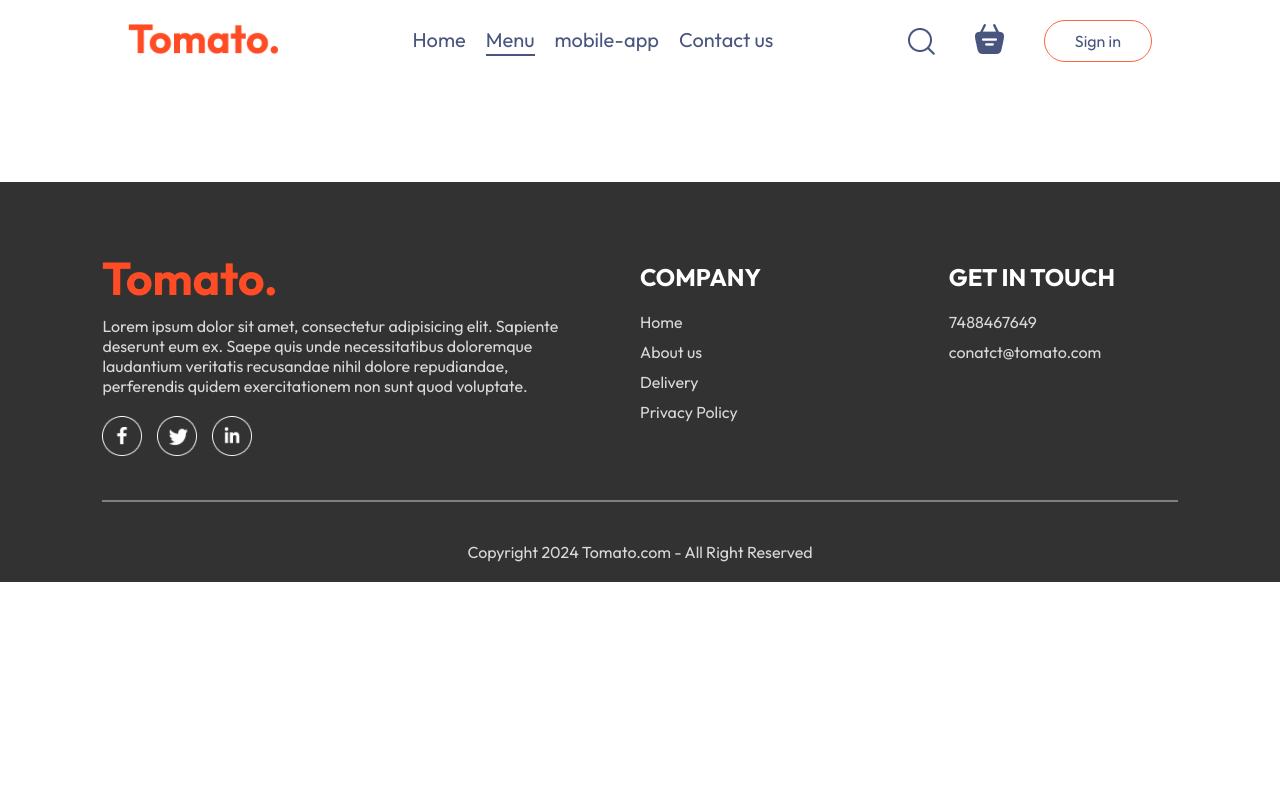
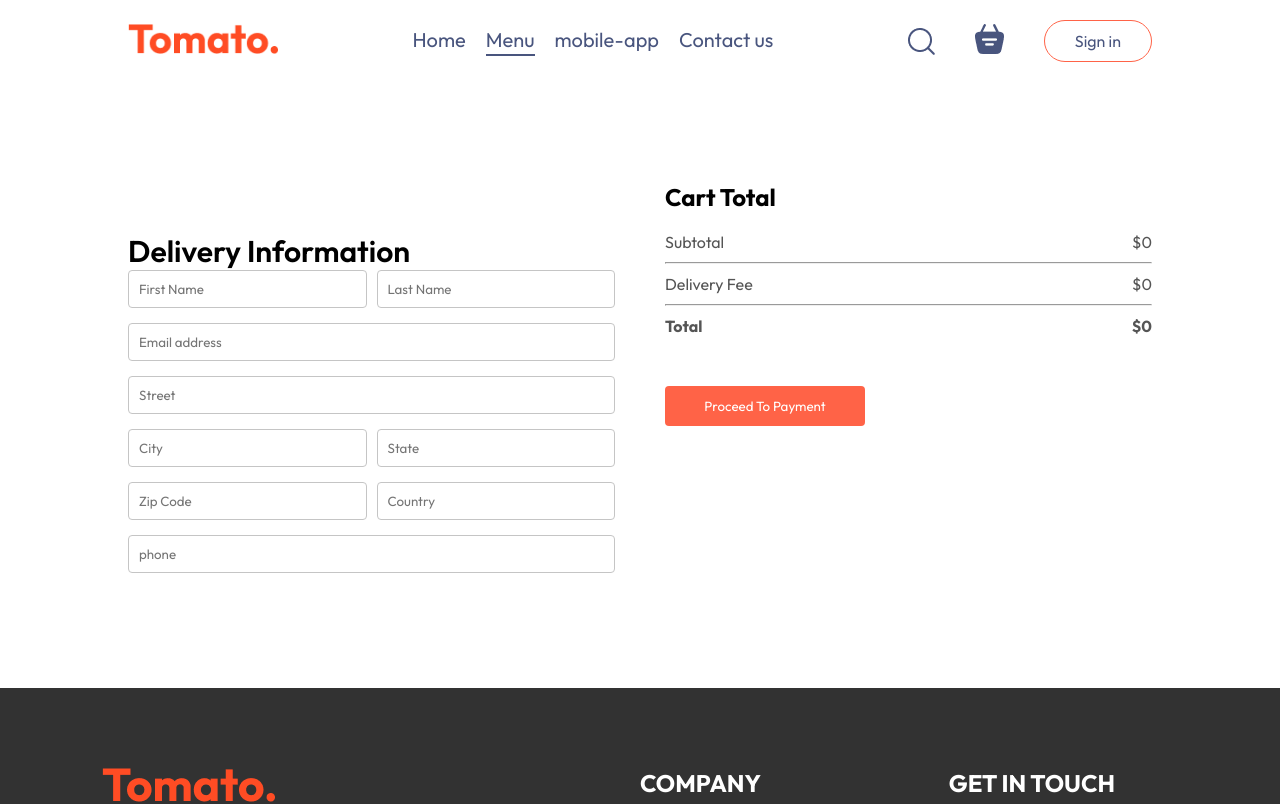
Before and after one commit to amit78kum/Food-Ordering-Website, a React (Vite) app in the folder frontend/: page /order in a window 1280 px wide. Shown: the top 804 px of the page. Built offline with nearby package versions, Linux system fonts and the light colour scheme.

Commit message:
PlaceOrder Page in done

```diff
--- a/frontend/src/pages/Cart/Cart.jsx
+++ b/frontend/src/pages/Cart/Cart.jsx
@@ -1,8 +1,10 @@
 import React,{useContext} from 'react'
 import './Cart.css'
 import { StoreContext } from '../../context/StoreContext'
+import { useNavigate } from 'react-router-dom'
 const Cart = () => {
   const {cartItems,food_list,removeFromCart,getTotalCartAmount}=useContext(StoreContext)
+  const navigate=useNavigate();
   return (
     <div classNmae='cart'>
       <div className="cart-items">
@@ -48,16 +50,16 @@
             <hr />
             <div className="cart-total-details">
               <p>Delivery Fee</p>
-              <p>${2}</p>
+              <p>${getTotalCartAmount()===0?0:2}</p>
             </div>
             <hr />
             <div className="cart-total-details">
               <b>Total</b>
-              <b>${getTotalCartAmount()+2}</b>
+              <b>${getTotalCartAmount()===0?0:getTotalCartAmount()+2}</b>
             </div>
 
           </div>
-          <button>Proceed To Checkout</button>
+          <button onClick={()=>navigate('/order')}>Proceed To Checkout</button>
         </div>
         <div className="cart-promocode">
           <div>
--- a/frontend/src/pages/PlaceOrder/PlaceOrder.css
+++ b/frontend/src/pages/PlaceOrder/PlaceOrder.css
@@ -0,0 +1,35 @@
+.place-order{
+    display: flex;
+    align-items: start;
+    justify-content: space-between;
+    gap:50px;
+    margin-top: 100px;
+}
+.place-order-left{
+    width:100%;
+    max-width:max(30%,500px);
+}
+.place-order-left .title{
+    font-size: 30px;
+    font-weight: 600;
+    margin-top: 50px;
+}
+.place-order-left input{
+    margin-bottom: 15px;
+    width:100%;
+    padding:10px;
+    border:1px solid #c5c5c5;
+    border-radius: 4px;
+    outline-color: tomato;
+}
+.place-order-left .multi-fields{
+display: flex;
+gap:10px;
+}
+.place-order-right{
+    width:100%;
+    max-width: max(40%,500px);
+}
+.place-order .cart-total button{
+    margin-top: 30px;
+}
--- a/frontend/src/pages/PlaceOrder/PlaceOrder.jsx
+++ b/frontend/src/pages/PlaceOrder/PlaceOrder.jsx
@@ -1,10 +1,57 @@
 import React from 'react'
 import './PlaceOrder.css'
+import { useContext } from 'react'
+import { StoreContext } from '../../context/StoreContext'
 const PlaceOrder = () => {
+  const {getTotalCartAmount}=useContext(StoreContext);
   return (
-    <div>
+    <form className='place-order'>
+      <div className="place-order-left">
+          <p className="title">Delivery Information</p>
+          <div className="multi-fields">
+            <input type="text" placeholder='First Name'/>
+            <input type="text" placeholder='Last Name' />
+          </div>
+          <input type="email" placeholder='Email address' />
+          <input type="text" placeholder='Street' />
+          <div className="multi-fields">
+            <input type="text" placeholder='City'/>
+            <input type="text" placeholder='State' />
+          </div>
+          <div className="multi-fields">
+            <input type="text" placeholder='Zip Code'/>
+            <input type="text" placeholder='Country' />
+          </div>
+          <input type="text" placeholder='phone' />
+      </div>
+      <div className="place-order-right">
+      <div className="cart-total">
+          <h2>
+            Cart Total
+          </h2>
+          <div>
+          <div className="cart-total-details">
+              <p>Subtotal</p>
+              <p>${getTotalCartAmount()}</p>
+            </div>
+            <hr />
+            <div className="cart-total-details">
+              <p>Delivery Fee</p>
+              <p>${getTotalCartAmount()===0?0:2}</p>
+            </div>
+            <hr />
+            <div className="cart-total-details">
+              <b>Total</b>
+              <b>${getTotalCartAmount()===0?0:getTotalCartAmount()+2}</b>
+            </div>
 
-    </div>
+          </div>
+          <button >Proceed To Payment</button>
+        </div>
+
+      </div>
+
+    </form>
   )
 }
 
```
